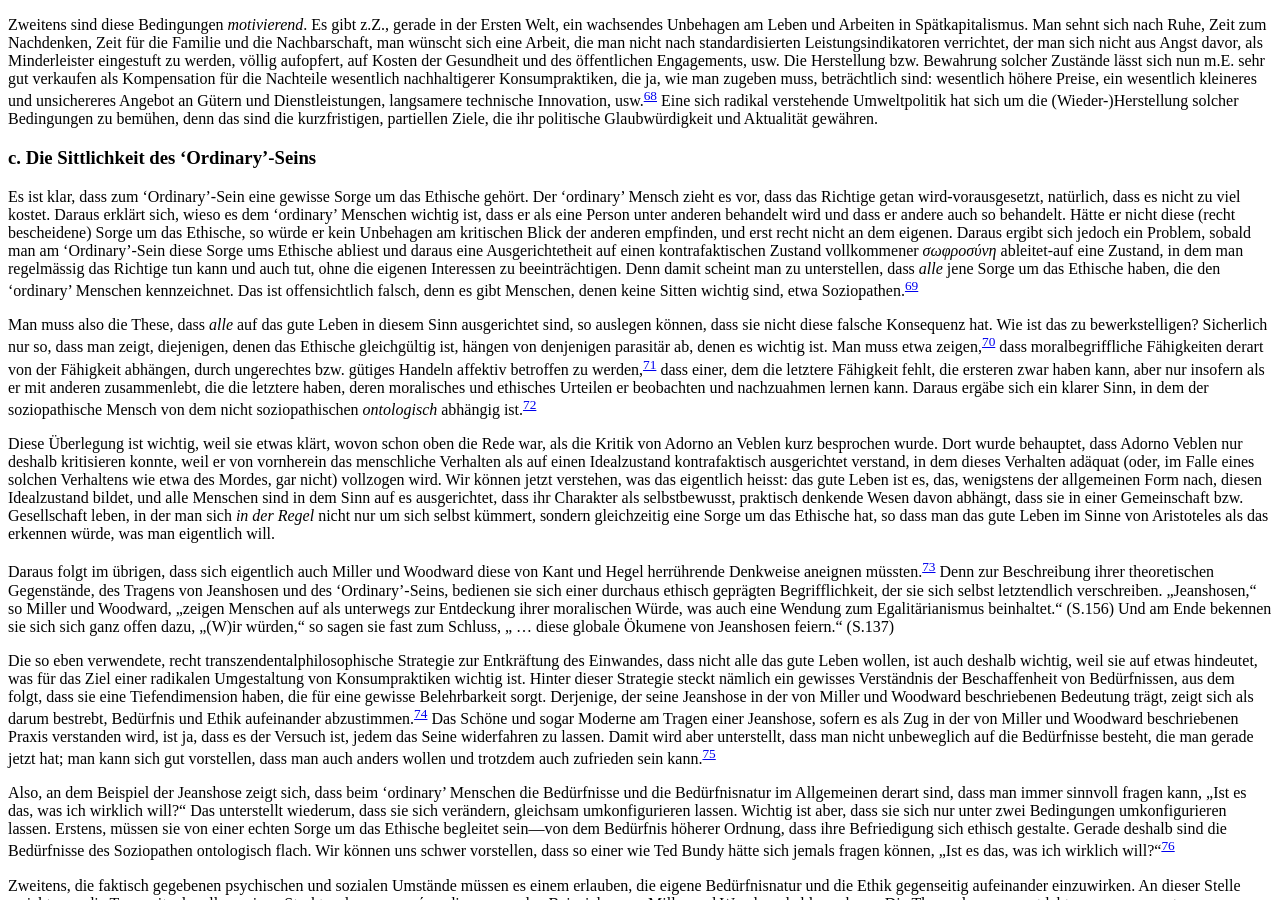
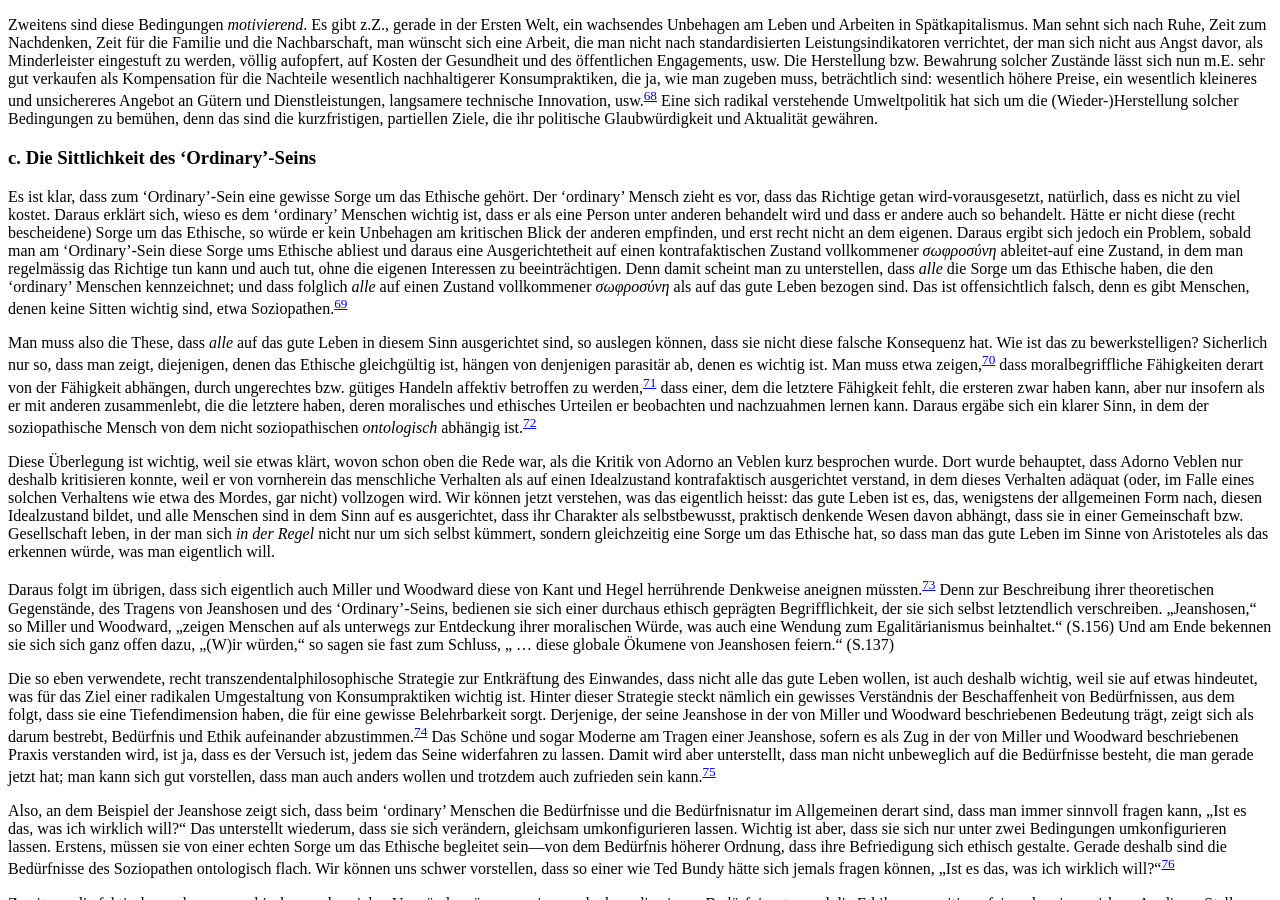
Before and after one commit to klepas/bruins-site, a Jekyll site: the page built from papers/_posts/2013-06-13-The-Struggle-for-the-Ordinary.md, in a window 1280 px wide and 900 px high, scrolled down 11736 px. Built offline with Jekyll 4.4.1, drawn with Linux system fonts in a browser that asks for light colours; nearby versions of some CDN libraries; some web fonts are replaced.

Commit message:
Updated 2013-06-13-The-Struggle-for-the-Ordinary.md

```diff
--- a/papers/_posts/2013-06-13-The-Struggle-for-the-Ordinary.md
+++ b/papers/_posts/2013-06-13-The-Struggle-for-the-Ordinary.md
@@ -224,7 +224,7 @@ Zweitens sind diese Bedingungen _motivierend_. Es gibt z.Z., gerade in der Erste
 
 ### c. Die Sittlichkeit des ‘Ordinary’-Seins
 
-Es ist klar, dass zum ‘Ordinary’-Sein eine gewisse Sorge um das Ethische gehört. Der ‘ordinary’ Mensch zieht es vor, dass das Richtige getan wird-vorausgesetzt, natürlich, dass es nicht zu viel kostet. Daraus erklärt sich, wieso es dem ‘ordinary’ Menschen wichtig ist, dass er als eine Person unter anderen behandelt wird und dass er andere auch so behandelt. Hätte er nicht diese (recht bescheidene) Sorge um das Ethische, so würde er kein Unbehagen am kritischen Blick der anderen empfinden, und erst recht nicht an dem eigenen. Daraus ergibt sich jedoch ein Problem, sobald man am ‘Ordinary’-Sein diese Sorge ums Ethische abliest und daraus eine Ausgerichtetheit auf einen kontrafaktischen Zustand vollkommener _σωφροσύνη_ ableitet-auf eine Zustand, in dem man regelmässig das Richtige tun kann und auch tut, ohne die eigenen Interessen zu beeinträchtigen. Denn damit scheint man zu unterstellen, dass _alle_ jene Sorge um das Ethische haben, die den ‘ordinary’ Menschen kennzeichnet. Das ist offensichtlich falsch, denn es gibt Menschen, denen keine Sitten wichtig sind, etwa Soziopathen.[^69]
+Es ist klar, dass zum ‘Ordinary’-Sein eine gewisse Sorge um das Ethische gehört. Der ‘ordinary’ Mensch zieht es vor, dass das Richtige getan wird-vorausgesetzt, natürlich, dass es nicht zu viel kostet. Daraus erklärt sich, wieso es dem ‘ordinary’ Menschen wichtig ist, dass er als eine Person unter anderen behandelt wird und dass er andere auch so behandelt. Hätte er nicht diese (recht bescheidene) Sorge um das Ethische, so würde er kein Unbehagen am kritischen Blick der anderen empfinden, und erst recht nicht an dem eigenen. Daraus ergibt sich jedoch ein Problem, sobald man am ‘Ordinary’-Sein diese Sorge ums Ethische abliest und daraus eine Ausgerichtetheit auf einen kontrafaktischen Zustand vollkommener _σωφροσύνη_ ableitet-auf eine Zustand, in dem man regelmässig das Richtige tun kann und auch tut, ohne die eigenen Interessen zu beeinträchtigen. Denn damit scheint man zu unterstellen, dass _alle_ die Sorge um das Ethische haben, die den ‘ordinary’ Menschen kennzeichnet; und dass folglich _alle_ auf einen Zustand vollkommener _σωφροσύνη_ als auf das gute Leben bezogen sind. Das ist offensichtlich falsch, denn es gibt Menschen, denen keine Sitten wichtig sind, etwa Soziopathen.[^69]
 
 Man muss also die These, dass _alle_ auf das gute Leben in diesem Sinn ausgerichtet sind, so auslegen können, dass sie nicht diese falsche Konsequenz hat. Wie ist das zu bewerkstelligen? Sicherlich nur so, dass man zeigt, diejenigen, denen das Ethische gleichgültig ist, hängen von denjenigen parasitär ab, denen es wichtig ist. Man muss etwa zeigen,[^70] dass moralbegriffliche Fähigkeiten derart von der Fähigkeit abhängen, durch ungerechtes bzw. gütiges Handeln affektiv betroffen zu werden,[^71] dass einer, dem die letztere Fähigkeit fehlt, die ersteren zwar haben kann, aber nur insofern als er mit anderen zusammenlebt, die die letztere haben, deren moralisches und ethisches Urteilen er beobachten und nachzuahmen lernen kann. Daraus ergäbe sich ein klarer Sinn, in dem der soziopathische Mensch von dem nicht soziopathischen _ontologisch_ abhängig ist.[^72]
 
```
